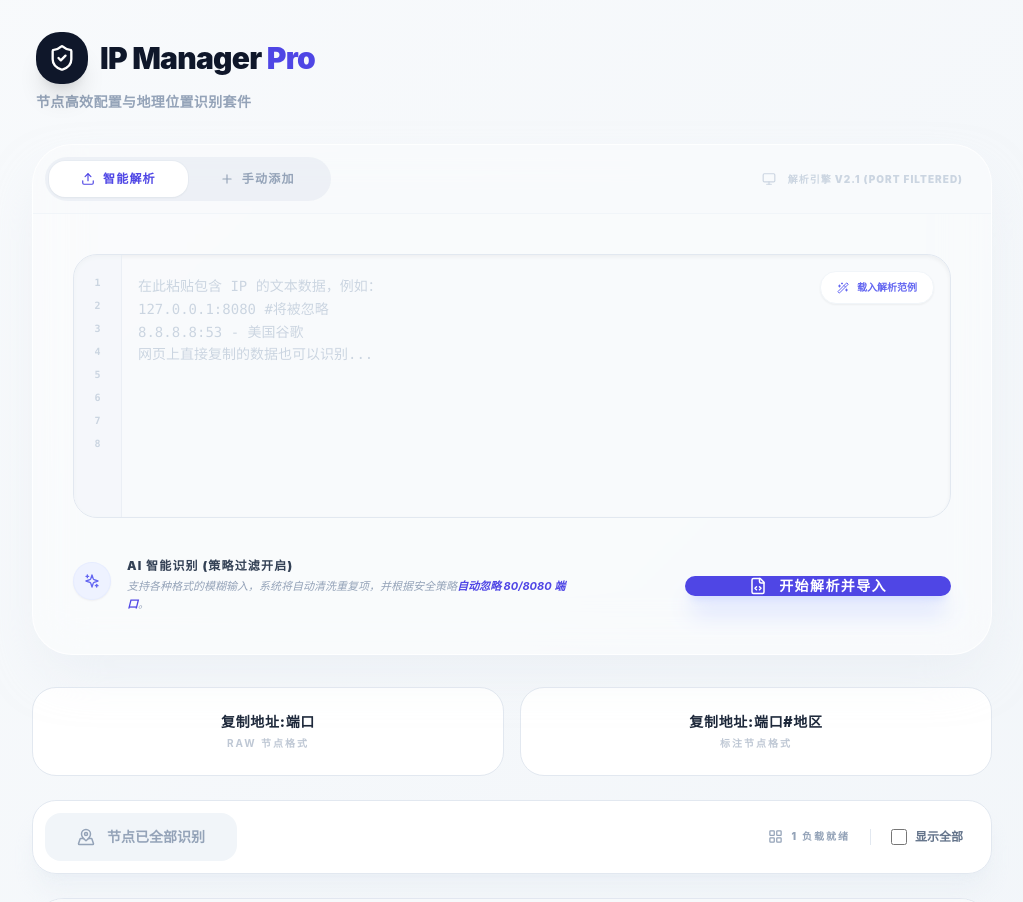
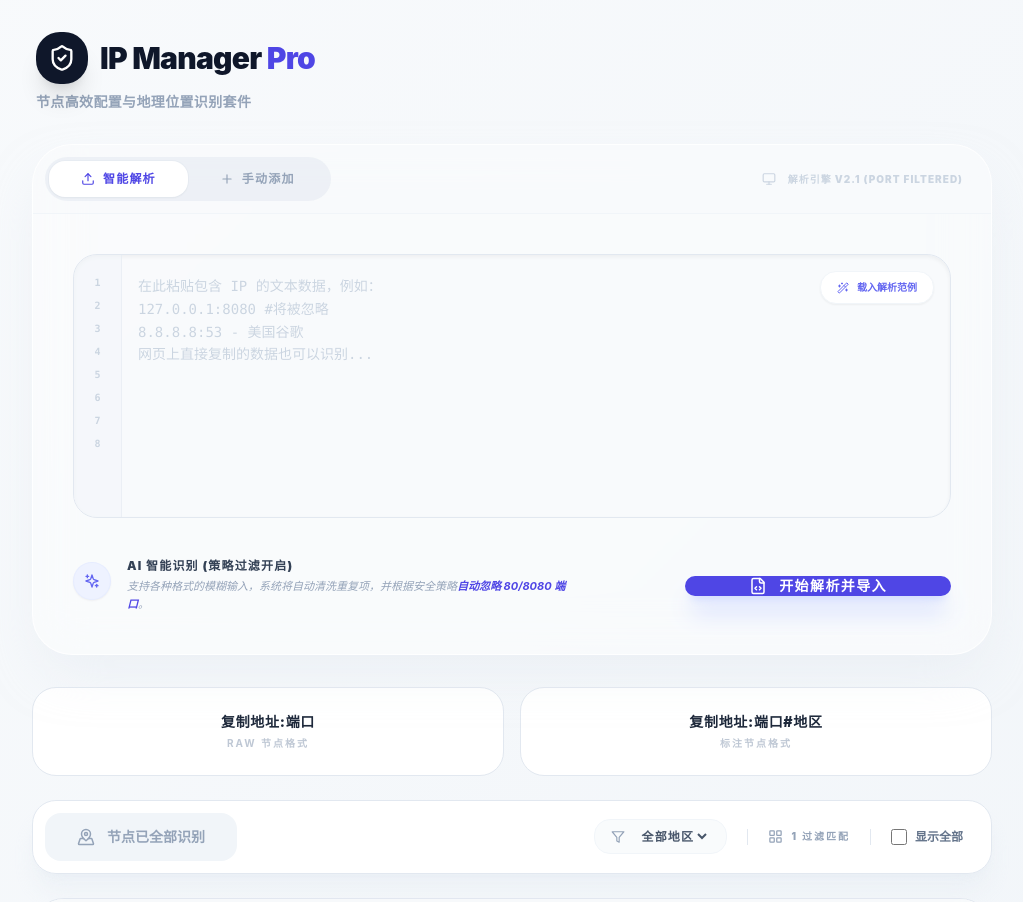
Before and after one commit to qjjxk/IPFormate, a React (Vite) app: page / in a window 1280 px wide. Shown: the top 902 px of the page, without its empty margins (128-1151 px from the left). Built offline with nearby package versions, Linux system fonts and the light colour scheme.

Commit message:
feat: Add region filtering to IP manager
Introduces functionality to filter displayed IP entries by their associated region. This enhancement improves the usability of the IP Manager by allowing users to focus on specific geographical areas.

```diff
--- a/App.tsx
+++ b/App.tsx
@@ -1,9 +1,8 @@
-
 import React, { useState, useEffect, useCallback, useMemo, useRef } from 'react';
 import { IpEntry } from './types';
 import { IpInput } from './components/IpInput';
 import { IpList } from './components/IpList';
-import { ShieldCheck, Loader2, ClipboardCheck, LayoutGrid, MapPinned, Trash2, AlertTriangle } from 'lucide-react';
+import { ShieldCheck, Loader2, ClipboardCheck, LayoutGrid, MapPinned, Trash2, AlertTriangle, Filter } from 'lucide-react';
 import { fetchIpGeo } from './utils/geo';
 
 const STORAGE_KEY = 'ip-manager-pro-v1.1';
@@ -23,6 +22,7 @@ export default function App() {
   const [entries, setEntries] = useState<IpEntry[]>([INITIAL_FIXED_ENTRY]);
   const [copiedType, setCopiedType] = useState<'simple' | 'region' | null>(null);
   const [includeInactive, setIncludeInactive] = useState(false);
+  const [selectedRegion, setSelectedRegion] = useState<string>('ALL');
   const [isIdentifying, setIsIdentifying] = useState(false);
   const [isConfirmingClear, setIsConfirmingClear] = useState(false);
 
@@ -34,7 +34,6 @@ export default function App() {
       try {
         const parsed = JSON.parse(saved);
         if (Array.isArray(parsed)) {
-          // 确保固定项始终存在且在第一位
           const others = parsed.filter(e => e.id !== FIXED_ID);
           setEntries([INITIAL_FIXED_ENTRY, ...others]);
         }
@@ -48,8 +47,24 @@ export default function App() {
     localStorage.setItem(STORAGE_KEY, JSON.stringify(entries));
   }, [entries]);
 
+  // 提取所有可用的地区列表
+  const availableRegions = useMemo(() => {
+    const regions = entries
+      .map(e => e.region)
+      .filter(r => r && !['待识别', '识别中...', '未知', 'FAIL', ''].includes(r));
+    return Array.from(new Set(regions)).sort();
+  }, [entries]);
+
+  // 计算当前显示的过滤后列表
+  const displayEntries = useMemo(() => {
+    return entries.filter(e => {
+      const activeFilter = includeInactive ? true : e.active;
+      const regionFilter = selectedRegion === 'ALL' || e.region === selectedRegion;
+      return activeFilter && regionFilter;
+    });
+  }, [entries, includeInactive, selectedRegion]);
+
   const handleIdentifyRegions = useCallback(async () => {
-    // 过滤掉固定项和已识别项
     const toIdentify = entries.filter(e =>
       !e.isLocked && (!e.region || ['待识别', '未知', '识别中...', 'FAIL', ''].includes(e.region))
     );
@@ -102,7 +117,6 @@ export default function App() {
         setIsConfirmingClear(false);
       }, 3000);
     } else {
-      // 清空时只保留固定项
       setEntries([INITIAL_FIXED_ENTRY]);
       setIsConfirmingClear(false);
       if (clearTimerRef.current) window.clearTimeout(clearTimerRef.current);
@@ -110,9 +124,8 @@ export default function App() {
   };
 
   const copyToClipboard = async (type: 'simple' | 'region') => {
-    // 核心修改：过滤掉所有 locked 的条目，不参与复制
-    const filteredEntries = entries.filter(e => !e.isLocked);
-    const targetEntries = includeInactive ? filteredEntries : filteredEntries.filter(e => e.active);
+    // 关键修改：仅复制 displayEntries 中非锁定的条目
+    const targetEntries = displayEntries.filter(e => !e.isLocked);
 
     if (targetEntries.length === 0) return;
 
@@ -194,11 +207,11 @@ export default function App() {
 
             {/* Toolbar */}
             <div className="sticky top-4 z-40">
-                <div className="flex flex-col sm:flex-row gap-4 items-stretch sm:items-center justify-between bg-white/95 backdrop-blur-md p-3 rounded-[1.5rem] border border-slate-200 shadow-xl shadow-slate-200/40">
+                <div className="flex flex-col lg:flex-row gap-4 items-stretch lg:items-center justify-between bg-white/95 backdrop-blur-md p-3 rounded-[1.5rem] border border-slate-200 shadow-xl shadow-slate-200/40">
                     <button
                       onClick={handleIdentifyRegions}
                       disabled={isIdentifying}
-                      className={`flex-1 sm:flex-none flex items-center justify-center space-x-3 px-8 py-3.5 rounded-xl font-black text-sm transition-all shadow-md active:scale-95 ${
+                      className={`flex-1 lg:flex-none flex items-center justify-center space-x-3 px-8 py-3.5 rounded-xl font-black text-sm transition-all shadow-md active:scale-95 ${
                         isIdentifying
                         ? "bg-indigo-50 text-indigo-400 cursor-wait animate-pulse border border-indigo-100"
                         : needsIdentification
@@ -210,12 +223,31 @@ export default function App() {
                       <span>{isIdentifying ? "智能轮询中..." : needsIdentification ? "智能识别地理位置" : "节点已全部识别"}</span>
                     </button>
 
-                    <div className="flex items-center justify-between sm:justify-end gap-5 px-4">
+                    <div className="flex flex-wrap items-center justify-center lg:justify-end gap-5 px-4">
+                      {/* Region Filter Dropdown */}
+                      <div className="flex items-center space-x-3 bg-slate-50/80 px-4 py-2 rounded-xl border border-slate-100">
+                        <Filter size={14} className="text-slate-400" />
+                        <select
+                          value={selectedRegion}
+                          onChange={(e) => setSelectedRegion(e.target.value)}
+                          className="bg-transparent text-xs font-black text-slate-600 uppercase tracking-widest outline-none cursor-pointer"
+                        >
+                          <option value="ALL">全部地区</option>
+                          {availableRegions.map(reg => (
+                            <option key={reg} value={reg}>{reg}</option>
+                          ))}
+                        </select>
+                      </div>
+
+                      <div className="h-4 w-px bg-slate-200 hidden sm:block" />
+
                       <div className="flex items-center space-x-2 text-slate-400">
                         <LayoutGrid size={15} />
-                        <span className="text-[10px] font-black uppercase tracking-[0.2em]">{entries.length} 负载就绪</span>
+                        <span className="text-[10px] font-black uppercase tracking-[0.2em]">{displayEntries.length} 过滤匹配</span>
                       </div>
+
                       <div className="h-4 w-px bg-slate-200 hidden sm:block" />
+
                       <label className="flex items-center space-x-2 text-xs text-slate-500 cursor-pointer hover:text-indigo-600 transition-colors">
                         <input
                           type="checkbox"
@@ -230,7 +262,7 @@ export default function App() {
             </div>
 
             {/* List */}
-            <IpList entries={includeInactive ? entries : entries.filter(e => e.active)} setEntries={setEntries} />
+            <IpList entries={displayEntries} setEntries={setEntries} />
 
             <div className="flex justify-center pt-8 pb-16 relative z-[999]">
                <button
```
